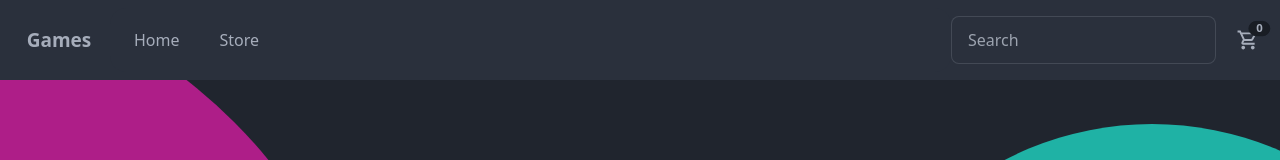
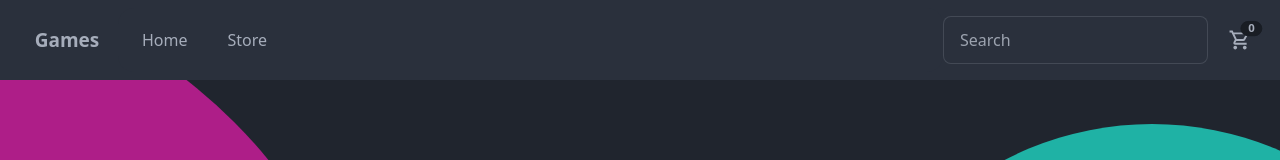
Before and after one commit to ClaraSmyth/shopping-cart, a React (Create React App) app: page / in a window 1280 px wide. Shown: the top 160 px of the page. Built offline with nearby package versions, Linux system fonts and the light colour scheme.

Commit message:
Updated styling

```diff
--- a/src/components/Navbar.tsx
+++ b/src/components/Navbar.tsx
@@ -15,7 +15,7 @@ function Navbar(props: Props) {
   const navigate = useNavigate();
 
   return (
-    <div className="navbar z-10 hidden h-min bg-base-100 transition-all sm:flex">
+    <div className="navbar z-10 hidden h-min bg-base-100 transition-all sm:flex md:px-4">
       {/* Logo */}
       <div>
         <Link to="/" className="btn-ghost btn text-xl normal-case">
```
